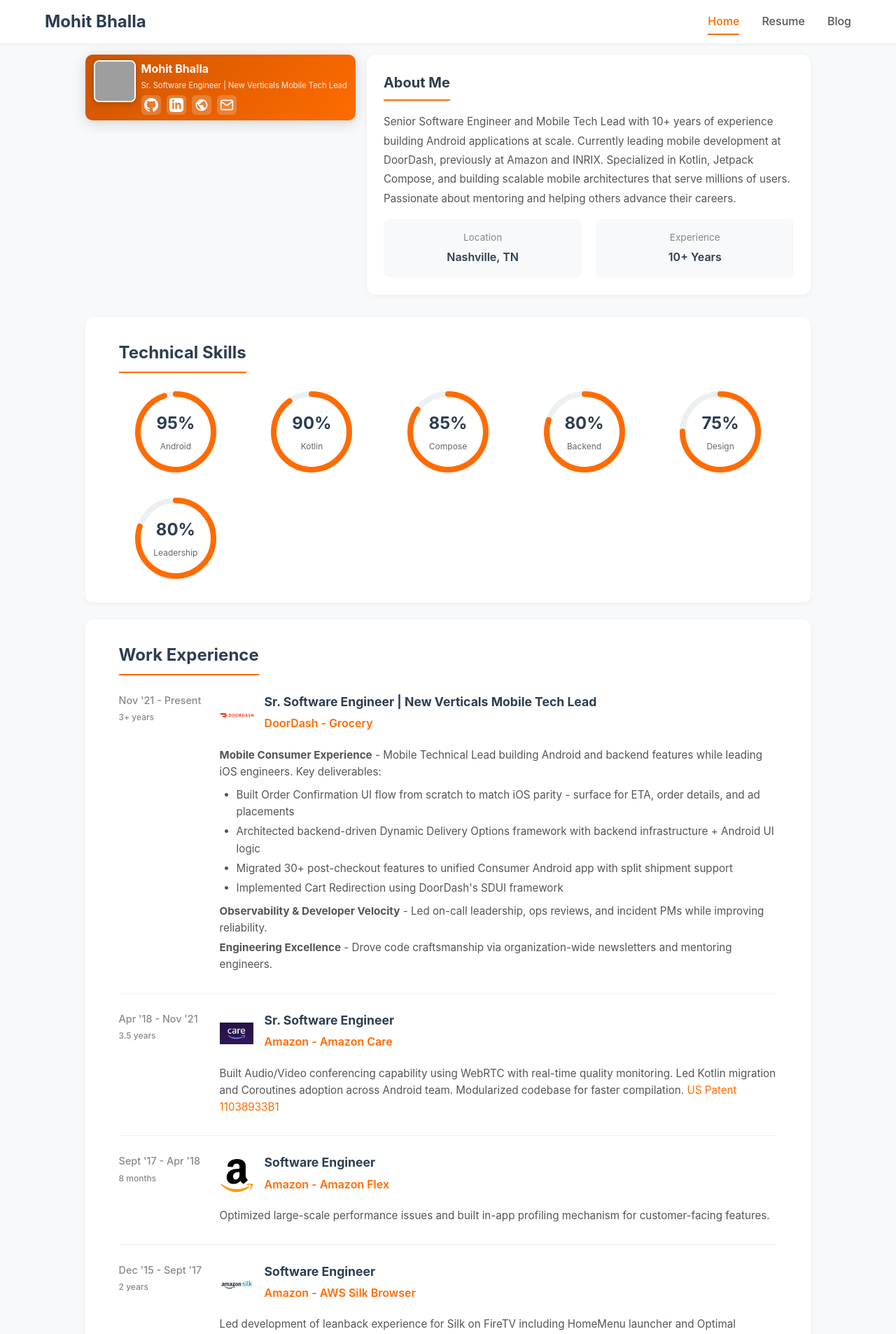
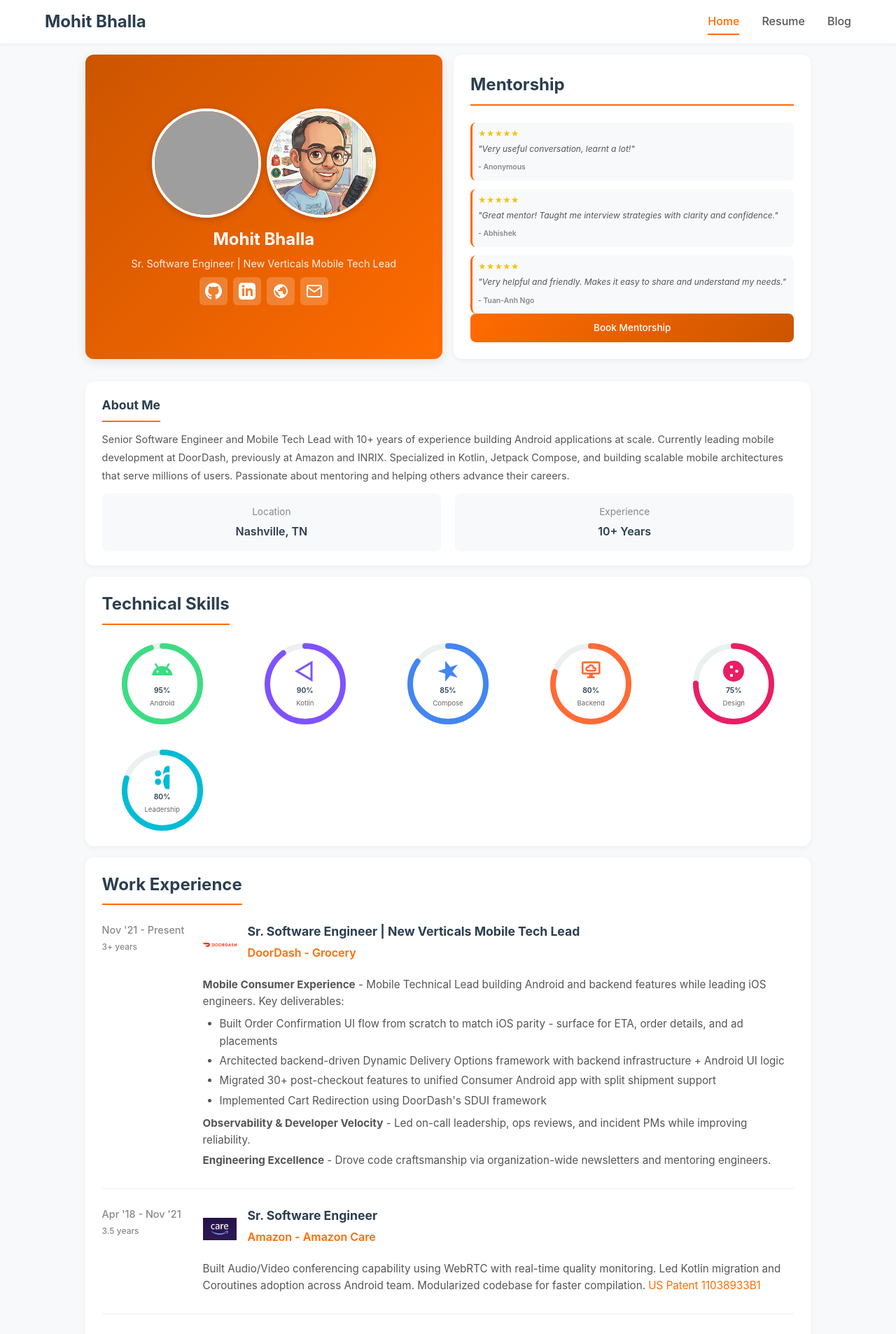
Before and after one commit to mohitb117/mohitb117.github.io, a Jekyll site: the page built from index.md, in a window 1280 px wide. Shown: the top 1906 px of the page at 70% size. Built offline with Jekyll 4.4.1, drawn with Linux system fonts in a browser that asks for light colours; some of the changed text lies outside the part shown; grey boxes are pictures that could not be loaded.

Commit message:
Enhance home and resume pages with profile improvements and UI polish
Home Page Improvements:
- Added Google Material Symbols font for icons
- Redesigned top section with side-by-side hero and mentorship cards
- Hero card: Dual profile photos (GitHub + LinkedIn) displayed side by side
- Mentorship card: Compact testimonial display with all 3 reviews and CTA button
- Profile photos increased to 156px for better visibility
- Hero card styling with gradient background and centered content
- Social icons centered in hero card
- Consistent card styling (border-radius, padding, shadows)

Resume Page Improvements:
- Added dual profile photos (GitHub + LinkedIn) matching home page style
- Profile images styled consistently at 140px with matching border/shadow

Technical Skills Section Enhancements:
- Added color-coded progress bar for each skill
- Android: Green (#3DDC84), Kotlin: Purple (#7F52FF), Compose: Blue (#4285F4)
- Backend: Orange (#FF6B35), Design: Pink (#E91E63), Leadership: Cyan (#00BCD4)
- Added relevant icons for each skill (Material Symbols for Android/Backend)
- Icons displayed prominently in center of progress circles
- Smaller percentage text below icons

Navigation Fix:
- Fixed nav active state to properly highlight current page
- Uses contains matching for blog posts to highlight Blog nav item

CSS Improvements:
- Reduced section padding for tighter layout
- Added margin-top to top-cards-row for spacing below nav
- Profile photo circular border styling
- Responsive grid for top cards (stacks on mobile)

New Assets:
- Downloaded LinkedIn profile photo to images/profile-linkedin.jpg

Changes from previous PR:
- Additional CSS refinements and responsive fixes
- Icon sizing adjustments for hero card

```diff
--- a/_layouts/default.html
+++ b/_layouts/default.html
@@ -5,6 +5,9 @@
   <meta name="viewport" content="width=device-width, initial-scale=1.0">
   <title>{{ page.title | default: site.title }}</title>
   <meta name="description" content="{{ page.description | default: site.description }}">
+  <link rel="preconnect" href="https://fonts.googleapis.com">
+  <link rel="preconnect" href="https://fonts.gstatic.com" crossorigin>
+  <link href="https://fonts.googleapis.com/css2?family=Material+Symbols+Outlined:opsz,wght,FILL,GRAD@20..48,100..700,0..1,-50..200&display=swap" rel="stylesheet">
   <link rel="stylesheet" href="{{ '/css/style.css' | relative_url }}">
 </head>
 <body>
@@ -14,7 +17,13 @@
         <a href="{{ '/' | relative_url }}" class="site-title">Mohit Bhalla</a>
         <ul class="nav-links">
           {% for item in site.navigation %}
-            <li><a href="{{ item.url | relative_url }}" {% if page.url == item.url %}class="active"{% endif %}>{{ item.name }}</a></li>
+            {% assign is_active = false %}
+            {% if page.url == item.url %}
+              {% assign is_active = true %}
+            {% elsif item.url != "/" and page.url contains item.url %}
+              {% assign is_active = true %}
+            {% endif %}
+            <li><a href="{{ item.url | relative_url }}" {% if is_active %}class="active"{% endif %}>{{ item.name }}</a></li>
           {% endfor %}
         </ul>
       </div>
--- a/css/style.css
+++ b/css/style.css
@@ -108,59 +108,63 @@
 /* Hero Section */
 .hero {
   background: linear-gradient(135deg, var(--primary-dark) 0%, var(--primary) 100%);
-  padding: 0.5rem 0.75rem;
-  display: inline-block;
-  border-radius: 10px;
+  padding: 1rem;
+  display: inline-flex;
+  flex-direction: column;
+  align-items: center;
+  border-radius: 12px;
   box-shadow: 0 4px 20px rgba(0,0,0,0.15);
   flex-shrink: 0;
+  text-align: center;
 }
 
 .hero-content {
   display: flex;
-  align-items: flex-start;
-  gap: 0.5rem;
+  flex-direction: column;
+  align-items: center;
+  gap: 0.75rem;
 }
 
 .profile-photo {
-  width: 60px;
-  height: 60px;
-  max-width: 60px;
-  max-height: 60px;
-  border-radius: 8px;
-  border: 2px solid #fff;
+  width: 80px;
+  height: 80px;
+  max-width: 80px;
+  max-height: 80px;
+  border-radius: 50%;
+  border: 3px solid #fff;
   box-shadow: 0 2px 10px rgba(0,0,0,0.2);
   flex-shrink: 0;
   object-fit: cover;
 }
 
 .hero-content img {
-  width: 60px;
-  height: 60px;
-  max-width: 60px;
-  max-height: 60px;
+  width: 80px;
+  height: 80px;
+  max-width: 80px;
+  max-height: 80px;
   object-fit: cover;
 }
 
 .hero-text {
-  flex: 1;
-  min-width: 120px;
+  text-align: center;
 }
 
 .hero-text h1 {
   color: #fff;
-  font-size: 1rem;
-  margin-bottom: 0.1rem;
+  font-size: 1.1rem;
+  margin-bottom: 0.25rem;
 }
 
 .hero-text .tagline {
   color: rgba(255,255,255,0.9);
-  font-size: 0.7rem;
-  margin-bottom: 0.25rem;
+  font-size: 0.75rem;
+  margin-bottom: 0.5rem;
 }
 
 .social-links {
   display: flex;
   gap: 0.5rem;
+  justify-content: center;
 }
 
 .social-links a {
@@ -182,32 +186,170 @@
   transform: translateY(-3px);
 }
 
-/* Top Section - Hero + About side by side */
-.top-section .about-section {
+/* Top Cards Row - Hero and Testimonials side by side */
+.top-cards-row {
+  display: grid;
+  grid-template-columns: 1fr 1fr;
+  gap: 1rem;
+  margin-bottom: 1rem;
+  margin-top: 1rem;
+}
+
+.hero-card {
+  background: linear-gradient(135deg, var(--primary-dark) 0%, var(--primary) 100%);
+  border-radius: 12px;
+  padding: 1.5rem;
+  box-shadow: 0 4px 15px rgba(0,0,0,0.1);
+  display: flex;
+  flex-direction: column;
+  justify-content: center;
+  min-height: 320px;
+}
+
+.hero-card .hero {
+  background: transparent;
+  padding: 0;
+  border-radius: 0;
+  box-shadow: none;
+  display: flex;
+  align-items: center;
+  justify-content: center;
+  width: 100%;
+}
+
+.hero-card .hero-content {
+  display: flex;
+  flex-direction: column;
+  align-items: center;
+  gap: 0.75rem;
+}
+
+.hero-card .profile-photos {
+  display: flex;
+  gap: 0.5rem;
+  justify-content: center;
+}
+
+.hero-card .profile-photos .profile-photo {
+  width: 156px !important;
+  height: 156px !important;
+  max-width: 156px !important;
+  max-height: 156px !important;
+}
+
+.hero-card .profile-photo {
+  width: 120px !important;
+  height: 120px !important;
+  max-width: 120px !important;
+  max-height: 120px !important;
+  border-width: 4px;
+}
+
+.hero-card .hero-text {
+  text-align: center;
+}
+
+.hero-card .hero-text h1 {
+  font-size: 1.5rem;
+}
+
+.hero-card .hero-text .tagline {
+  font-size: 0.9rem;
+}
+
+.hero-card .social-links a {
+  width: 40px;
+  height: 40px;
+}
+
+.hero-card .social-links svg {
+  width: 24px;
+  height: 24px;
+}
+
+.testimonials-card {
+  background: #fff;
+  border-radius: 12px;
+  padding: 1.5rem;
+  box-shadow: 0 2px 8px rgba(0,0,0,0.05);
+  display: flex;
+  flex-direction: column;
+  min-height: 320px;
+}
+
+.testimonials-list {
+  display: flex;
+  flex-direction: column;
+  gap: 0.75rem;
   flex: 1;
-  background: #fff;
-  padding: 1.5rem;
-  border-radius: 12px;
-  box-shadow: 0 2px 8px rgba(0,0,0,0.05);
-  margin-bottom: 0;
-}
-
-.top-section .about-section .section-title {
-  font-size: 1.25rem;
+}
+
+.testimonial-item {
+  padding: 0.5rem;
+  background: #f8f9fa;
+  border-radius: 8px;
+  border-left: 3px solid var(--primary);
+}
+
+.testimonial-item .testimonial-stars {
+  color: #f1c40f;
+  font-size: 0.7rem;
+  margin-bottom: 0.25rem;
+}
+
+.testimonial-item .testimonial-quote {
+  font-size: 0.75rem;
+  color: #555;
+  margin: 0 0 0.25rem 0;
+  font-style: italic;
+  line-height: 1.3;
+}
+
+.testimonial-item .testimonial-author {
+  font-size: 0.65rem;
+  color: #888;
+}
+
+.btn-mentor {
+  display: inline-block;
+  text-align: center;
+  padding: 0.6rem 1rem;
+  background: linear-gradient(135deg, var(--primary), var(--primary-dark));
+  color: #fff;
+  text-decoration: none;
+  border-radius: 8px;
+  font-size: 0.85rem;
+  font-weight: 500;
+  transition: all 0.2s;
+  margin-top: auto;
+}
+
+.btn-mentor:hover {
+  transform: translateY(-2px);
+  box-shadow: 0 4px 12px rgba(255, 107, 0, 0.3);
+}
+
+/* About Section */
+.about-section {
   margin-bottom: 1rem;
 }
 
-.top-section .about-section .about-text {
-  font-size: 0.95rem;
-  margin-bottom: 1rem;
+.about-section .section-title {
+  font-size: 1.1rem;
+  margin-bottom: 0.75rem;
+}
+
+.about-section .about-text {
+  font-size: 0.9rem;
+  margin-bottom: 0.75rem;
 }
 
 /* Sections */
 section {
   background: #fff;
-  padding: 2rem 3rem;
+  padding: 1.25rem 1.5rem;
   border-radius: 12px;
-  margin-bottom: 1.5rem;
+  margin-bottom: 1rem;
   box-shadow: 0 2px 8px rgba(0,0,0,0.05);
   max-width: 100%;
 }
@@ -289,27 +431,66 @@
   transition: stroke-dashoffset 1s ease;
 }
 
+.skill-circle-android .skill-circle-fill {
+  stroke: #3DDC84;
+}
+
+.skill-circle-kotlin .skill-circle-fill {
+  stroke: #7F52FF;
+}
+
+.skill-circle-compose .skill-circle-fill {
+  stroke: #4285F4;
+}
+
+.skill-circle-backend .skill-circle-fill {
+  stroke: #FF6B35;
+}
+
+.skill-circle-design .skill-circle-fill {
+  stroke: #E91E63;
+}
+
+.skill-circle-leadership .skill-circle-fill {
+  stroke: #00BCD4;
+}
+
 .skill-circle-text {
   position: absolute;
   top: 50%;
   left: 50%;
   transform: translate(-50%, -50%);
   text-align: center;
+  display: flex;
+  flex-direction: column;
+  align-items: center;
+  gap: 2px;
+}
+
+.skill-icon {
+  width: 36px;
+  height: 36px;
+}
+
+.skill-icon svg {
+  width: 100%;
+  height: 100%;
+}
+
+.material-symbols-outlined {
+  font-variation-settings: 'FILL' 0, 'wght' 400, 'GRAD' 0, 'opsz' 24;
 }
 
 .skill-percent {
-  display: block;
-  font-size: 1.5rem;
-  font-weight: 700;
+  font-size: 0.65rem;
+  font-weight: 600;
   color: #2c3e50;
 }
 
 .skill-name {
-  display: block;
-  font-size: 0.75rem;
+  font-size: 0.6rem;
   color: #666;
   text-align: center;
-  margin-top: 0.25rem;
 }
 
 .skill-fill {
@@ -562,21 +743,25 @@
     flex-wrap: wrap;
   }
 
+  .top-cards-row {
+    grid-template-columns: 1fr;
+  }
+
   .social-links a {
     width: 32px;
     height: 32px;
   }
 
-  .top-section .about-section {
+  .about-section {
     padding: 1rem;
   }
 
-  .top-section .about-section .section-title {
+  .about-section .section-title {
     font-size: 1.1rem;
     margin-bottom: 0.75rem;
   }
 
-  .top-section .about-section .about-text {
+  .about-section .about-text {
     font-size: 0.9rem;
     margin-bottom: 0.75rem;
   }
--- a/index.md
+++ b/index.md
@@ -3,29 +3,58 @@
 title: Home
 ---
 
-<div class="top-section">
-  <div class="hero">
-    <div class="hero-content">
-      <img src="https://images.weserv.nl/?url=avatars.githubusercontent.com/u/3359983?v=4&h=300&w=300&fit=cover&mask=circle" alt="Mohit Bhalla" class="profile-photo">
-      <div class="hero-text">
-        <h1>Mohit Bhalla</h1>
-        <p class="tagline">Sr. Software Engineer | New Verticals Mobile Tech Lead</p>
-        <div class="social-links">
-          <a href="https://github.com/mohitb117" target="_blank" title="GitHub">
-            <svg xmlns="http://www.w3.org/2000/svg" width="20" height="20" viewBox="0 0 24 24" fill="currentColor"><path d="M12 0c-6.626 0-12 5.373-12 12 0 5.302 3.438 9.8 8.207 11.387.599.111.793-.261.793-.577v-2.234c-3.338.726-4.033-1.416-4.033-1.416-.546-1.387-1.333-1.756-1.333-1.756-1.089-.745.083-.729.083-.729 1.205.084 1.839 1.237 1.839 1.237 1.07 1.834 2.807 1.304 3.492.997.107-.775.418-1.305.762-1.604-2.665-.305-5.467-1.334-5.467-5.931 0-1.311.469-2.381 1.236-3.221-.124-.303-.535-1.524.117-3.176 0 0 1.008-.322 3.301 1.23.957-.266 1.983-.399 3.003-.404 1.02.005 2.047.138 3.006.404 2.291-1.552 3.297-1.23 3.297-1.23.653 1.653.242 2.874.118 3.176.77.84 1.235 1.911 1.235 3.221 0 4.609-2.807 5.624-5.479 5.921.43.372.823 1.102.823 2.222v3.293c0 .319.192.694.801.576 4.765-1.589 8.199-6.086 8.199-11.386 0-6.627-5.373-12-12-12z"/></svg>
-          </a>
-          <a href="https://www.linkedin.com/in/mohitb117" target="_blank" title="LinkedIn">
-            <svg xmlns="http://www.w3.org/2000/svg" width="20" height="20" viewBox="0 0 24 24" fill="currentColor"><path d="M19 0h-14c-2.761 0-5 2.239-5 5v14c0 2.761 2.239 5 5 5h14c2.762 0 5-2.239 5-5v-14c0-2.761-2.238-5-5-5zm-11 19h-3v-11h3v11zm-1.5-12.268c-.966 0-1.75-.79-1.75-1.764s.784-1.764 1.75-1.764 1.75.79 1.75 1.764-.783 1.764-1.75 1.764zm13.5 12.268h-3v-5.604c0-3.368-4-3.113-4 0v5.604h-3v-11h3v1.765c1.396-2.586 7-2.777 7 2.476v6.759z"/></svg>
-          </a>
-          <a href="https://topmate.io/mohitb117" target="_blank" title="Topmate">
-            <svg xmlns="http://www.w3.org/2000/svg" width="20" height="20" viewBox="0 0 24 24" fill="currentColor"><path d="M12 2C6.48 2 2 6.48 2 12s4.48 10 10 10 10-4.48 10-10S17.52 2 12 2zm-1 17.93c-3.95-.49-7-3.85-7-7.93 0-.62.08-1.21.21-1.79L9 15v1c0 1.1.9 2 2 2v1.93zm6.9-2.54c-.26-.81-1-1.39-1.9-1.39h-1v-3c0-.55-.45-1-1-1H8v-2h2c.55 0 1-.45 1-1V7h2c1.1 0 2-.9 2-2v-.41c2.93 1.19 5 4.06 5 7.41 0 2.08-.8 3.97-2.1 5.39z"/></svg>
-          </a>
-          <a href="mailto:mohitb117@gmail.com" title="Email">
-            <svg xmlns="http://www.w3.org/2000/svg" width="20" height="20" viewBox="0 0 24 24" fill="none" stroke="currentColor" stroke-width="2" stroke-linecap="round" stroke-linejoin="round"><path d="M4 4h16c1.1 0 2 .9 2 2v12c0 1.1-.9 2-2 2H4c-1.1 0-2-.9-2-2V6c0-1.1.9-2 2-2z"></path><polyline points="22,6 12,13 2,6"></polyline></svg>
-          </a>
+<div class="container">
+  <div class="top-cards-row">
+    <section class="hero-card">
+      <div class="hero">
+        <div class="hero-content">
+          <div class="profile-photos">
+            <img src="https://images.weserv.nl/?url=avatars.githubusercontent.com/u/3359983?v=4&h=300&w=300&fit=cover&mask=circle" alt="Mohit Bhalla" class="profile-photo">
+            <img src="{{ '/images/profile-linkedin.jpg' | relative_url }}" alt="Mohit Bhalla" class="profile-photo">
+          </div>
+          <div class="hero-text">
+            <h1>Mohit Bhalla</h1>
+            <p class="tagline">Sr. Software Engineer | New Verticals Mobile Tech Lead</p>
+            <div class="social-links">
+              <a href="https://github.com/mohitb117" target="_blank" title="GitHub">
+                <svg xmlns="http://www.w3.org/2000/svg" width="20" height="20" viewBox="0 0 24 24" fill="currentColor"><path d="M12 0c-6.626 0-12 5.373-12 12 0 5.302 3.438 9.8 8.207 11.387.599.111.793-.261.793-.577v-2.234c-3.338.726-4.033-1.416-4.033-1.416-.546-1.387-1.333-1.756-1.333-1.756-1.089-.745.083-.729.083-.729 1.205.084 1.839 1.237 1.839 1.237 1.07 1.834 2.807 1.304 3.492.997.107-.775.418-1.305.762-1.604-2.665-.305-5.467-1.334-5.467-5.931 0-1.311.469-2.381 1.236-3.221-.124-.303-.535-1.524.117-3.176 0 0 1.008-.322 3.301 1.23.957-.266 1.983-.399 3.003-.404 1.02.005 2.047.138 3.006.404 2.291-1.552 3.297-1.23 3.297-1.23.653 1.653.242 2.874.118 3.176.77.84 1.235 1.911 1.235 3.221 0 4.609-2.807 5.624-5.479 5.921.43.372.823 1.102.823 2.222v3.293c0 .319.192.694.801.576 4.765-1.589 8.199-6.086 8.199-11.386 0-6.627-5.373-12-12-12z"/></svg>
+              </a>
+              <a href="https://www.linkedin.com/in/mohitb117" target="_blank" title="LinkedIn">
+                <svg xmlns="http://www.w3.org/2000/svg" width="20" height="20" viewBox="0 0 24 24" fill="currentColor"><path d="M19 0h-14c-2.761 0-5 2.239-5 5v14c0 2.761 2.239 5 5 5h14c2.762 0 5-2.239 5-5v-14c0-2.761-2.238-5-5-5zm-11 19h-3v-11h3v11zm-1.5-12.268c-.966 0-1.75-.79-1.75-1.764s.784-1.764 1.75-1.764 1.75.79 1.75 1.764-.783 1.764-1.75 1.764zm13.5 12.268h-3v-5.604c0-3.368-4-3.113-4 0v5.604h-3v-11h3v1.765c1.396-2.586 7-2.777 7 2.476v6.759z"/></svg>
+              </a>
+              <a href="https://topmate.io/mohitb117" target="_blank" title="Topmate">
+                <svg xmlns="http://www.w3.org/2000/svg" width="20" height="20" viewBox="0 0 24 24" fill="currentColor"><path d="M12 2C6.48 2 2 6.48 2 12s4.48 10 10 10 10-4.48 10-10S17.52 2 12 2zm-1 17.93c-3.95-.49-7-3.85-7-7.93 0-.62.08-1.21.21-1.79L9 15v1c0 1.1.9 2 2 2v1.93zm6.9-2.54c-.26-.81-1-1.39-1.9-1.39h-1v-3c0-.55-.45-1-1-1H8v-2h2c.55 0 1-.45 1-1V7h2c1.1 0 2-.9 2-2v-.41c2.93 1.19 5 4.06 5 7.41 0 2.08-.8 3.97-2.1 5.39z"/></svg>
+              </a>
+              <a href="mailto:mohitb117@gmail.com" title="Email">
+                <svg xmlns="http://www.w3.org/2000/svg" width="20" height="20" viewBox="0 0 24 24" fill="none" stroke="currentColor" stroke-width="2" stroke-linecap="round" stroke-linejoin="round"><path d="M4 4h16c1.1 0 2 .9 2 2v12c0 1.1-.9 2-2 2H4c-1.1 0-2-.9-2-2V6c0-1.1.9-2 2-2z"></path><polyline points="22,6 12,13 2,6"></polyline></svg>
+              </a>
+            </div>
+          </div>
         </div>
       </div>
-    </div>
+    </section>
+
+    <section class="testimonials-card">
+      <h2 class="section-title">Mentorship</h2>
+      <div class="testimonials-list">
+        <div class="testimonial-item">
+          <div class="testimonial-stars">★★★★★</div>
+          <p class="testimonial-quote">"Very useful conversation, learnt a lot!"</p>
+          <span class="testimonial-author">- Anonymous</span>
+        </div>
+        <div class="testimonial-item">
+          <div class="testimonial-stars">★★★★★</div>
+          <p class="testimonial-quote">"Great mentor! Taught me interview strategies with clarity and confidence."</p>
+          <span class="testimonial-author">- Abhishek</span>
+        </div>
+        <div class="testimonial-item">
+          <div class="testimonial-stars">★★★★★</div>
+          <p class="testimonial-quote">"Very helpful and friendly. Makes it easy to share and understand my needs."</p>
+          <span class="testimonial-author">- Tuan-Anh Ngo</span>
+        </div>
+      </div>
+      <a href="https://topmate.io/mohitb117" target="_blank" class="btn-mentor">Book Mentorship</a>
+    </section>
   </div>
 
   <section class="about-section">
@@ -42,68 +71,84 @@
       </div>
     </div>
   </section>
-</div>
 
-<div class="container">
   <section class="skills-section">
     <h2 class="section-title">Technical Skills</h2>
     <div class="skills-grid">
-      <div class="skill-circle">
+      <div class="skill-circle skill-circle-android">
         <svg viewBox="0 0 120 120">
           <circle class="skill-circle-bg" cx="60" cy="60" r="54"/>
           <circle class="skill-circle-fill" cx="60" cy="60" r="54" style="stroke-dashoffset: 16.96;"/>
         </svg>
         <div class="skill-circle-text">
+          <div class="skill-icon">
+            <span class="material-symbols-outlined" style="color: #3DDC84; font-size: 32px;">android</span>
+          </div>
           <span class="skill-percent">95%</span>
           <span class="skill-name">Android</span>
         </div>
       </div>
-      <div class="skill-circle">
+      <div class="skill-circle skill-circle-kotlin">
         <svg viewBox="0 0 120 120">
           <circle class="skill-circle-bg" cx="60" cy="60" r="54"/>
           <circle class="skill-circle-fill" cx="60" cy="60" r="54" style="stroke-dashoffset: 33.93;"/>
         </svg>
         <div class="skill-circle-text">
+          <div class="skill-icon">
+            <svg viewBox="0 0 24 24" fill="#7F52FF"><path d="M12 2L2 19h20L12 2zm0 4l6.5 11h-13L12 6z"/></svg>
+          </div>
           <span class="skill-percent">90%</span>
           <span class="skill-name">Kotlin</span>
         </div>
       </div>
-      <div class="skill-circle">
+      <div class="skill-circle skill-circle-compose">
         <svg viewBox="0 0 120 120">
           <circle class="skill-circle-bg" cx="60" cy="60" r="54"/>
           <circle class="skill-circle-fill" cx="60" cy="60" r="54" style="stroke-dashoffset: 50.89;"/>
         </svg>
         <div class="skill-circle-text">
+          <div class="skill-icon">
+            <svg viewBox="0 0 24 24" fill="#4285F4"><path d="M12 2l2.4 7.2H22l-6 4.8 2.4 7.2L12 16l-6.4 5.2L8 14 2 9.2h7.6z"/></svg>
+          </div>
           <span class="skill-percent">85%</span>
           <span class="skill-name">Compose</span>
         </div>
       </div>
-      <div class="skill-circle">
+      <div class="skill-circle skill-circle-backend">
         <svg viewBox="0 0 120 120">
           <circle class="skill-circle-bg" cx="60" cy="60" r="54"/>
           <circle class="skill-circle-fill" cx="60" cy="60" r="54" style="stroke-dashoffset: 67.86;"/>
         </svg>
         <div class="skill-circle-text">
+          <div class="skill-icon">
+            <span class="material-symbols-outlined" style="color: #FF6B35; font-size: 32px;">desktop_cloud</span>
+          </div>
           <span class="skill-percent">80%</span>
           <span class="skill-name">Backend</span>
         </div>
       </div>
-      <div class="skill-circle">
+      <div class="skill-circle skill-circle-design">
         <svg viewBox="0 0 120 120">
           <circle class="skill-circle-bg" cx="60" cy="60" r="54"/>
           <circle class="skill-circle-fill" cx="60" cy="60" r="54" style="stroke-dashoffset: 84.82;"/>
         </svg>
         <div class="skill-circle-text">
+          <div class="skill-icon">
+            <svg viewBox="0 0 24 24" fill="#E91E63"><circle cx="12" cy="12" r="10"/><circle cx="8" cy="10" r="1.5" fill="#fff"/><circle cx="16" cy="10" r="1.5" fill="#fff"/><circle cx="12" cy="15" r="1.5" fill="#fff"/></svg>
+          </div>
           <span class="skill-percent">75%</span>
           <span class="skill-name">Design</span>
         </div>
       </div>
-      <div class="skill-circle">
+      <div class="skill-circle skill-circle-leadership">
         <svg viewBox="0 0 120 120">
           <circle class="skill-circle-bg" cx="60" cy="60" r="54"/>
           <circle class="skill-circle-fill" cx="60" cy="60" r="54" style="stroke-dashoffset: 67.86;"/>
         </svg>
         <div class="skill-circle-text">
+          <div class="skill-icon">
+            <svg viewBox="0 0 24 24" fill="#00BCD4"><path d="M16 11c1.66 0 2.99-1.34 2.99-3S17.66 5 16 5c-1.66 0-3 1.34-3 3s1.34 3 3 3zm-8 0c1.66 0 2.99-1.34 2.99-3S9.66 5 8 5C6.34 5 5 6.34 5 8s1.34 3 3 3zm0 2c-2.33 0-7 1.17-7 3.5V19h14v-2.5c0-2.33-4.67-3.5-7-3.5zm8 0c-.29 0-.62.02-.97.05 1.16.84 1.97 1.97 1.97 3.45V19h6v-2.5c0-2.33-4.67-3.5-7-3.5z"/></svg>
+          </div>
           <span class="skill-percent">80%</span>
           <span class="skill-name">Leadership</span>
         </div>
@@ -253,32 +298,4 @@
     </div>
   </section>
 
-  <section class="testimonials-section">
-    <h2 class="section-title">Mentorship & Feedback</h2>
-    <p class="about-text">I offer career guidance and interview preparation coaching via <a href="https://topmate.io/mohitb117" target="_blank">Topmate</a>. Here's what mentees have to say:</p>
-
-    <div class="testimonials-grid">
-      <div class="testimonial-card">
-        <div class="testimonial-stars">&#9733;&#9733;&#9733;&#9733;&#9733;</div>
-        <p class="testimonial-text">"Very useful conversation, learnt a lot!"</p>
-        <p class="testimonial-author">- Anonymous</p>
-        <p class="testimonial-date">Oct 2025</p>
-      </div>
-      <div class="testimonial-card">
-        <div class="testimonial-stars">&#9733;&#9733;&#9733;&#9733;&#9733;</div>
-        <p class="testimonial-text">"Mohit is a great mentor and an excellent guide. We had insightful conversations about interviews, and he taught me how to approach questions strategically and structure my answers with clarity and confidence. His constant encouragement kept me motivated throughout my preparation."</p>
-        <p class="testimonial-author">- Abhishek</p>
-        <p class="testimonial-date">Apr 2025</p>
-      </div>
-      <div class="testimonial-card">
-        <div class="testimonial-stars">&#9733;&#9733;&#9733;&#9733;&#9733;</div>
-        <p class="testimonial-text">"Mohit is very helpful and friendly. He gives insightful advice and makes it very easy for me to share more about myself so that he can understand my needs."</p>
-        <p class="testimonial-author">- Tuan-Anh Ngo</p>
-        <p class="testimonial-date">Aug 2025</p>
-      </div>
-    </div>
-    <p style="text-align: center; margin-top: 1.5rem;">
-      <a href="https://topmate.io/mohitb117" target="_blank" class="btn">Book a Session on Topmate</a>
-    </p>
-  </section>
 </div>
```
Also changed, not shown: resume.md (+7 -4 lines), images/profile-linkedin.jpg (added), 5 other files.
